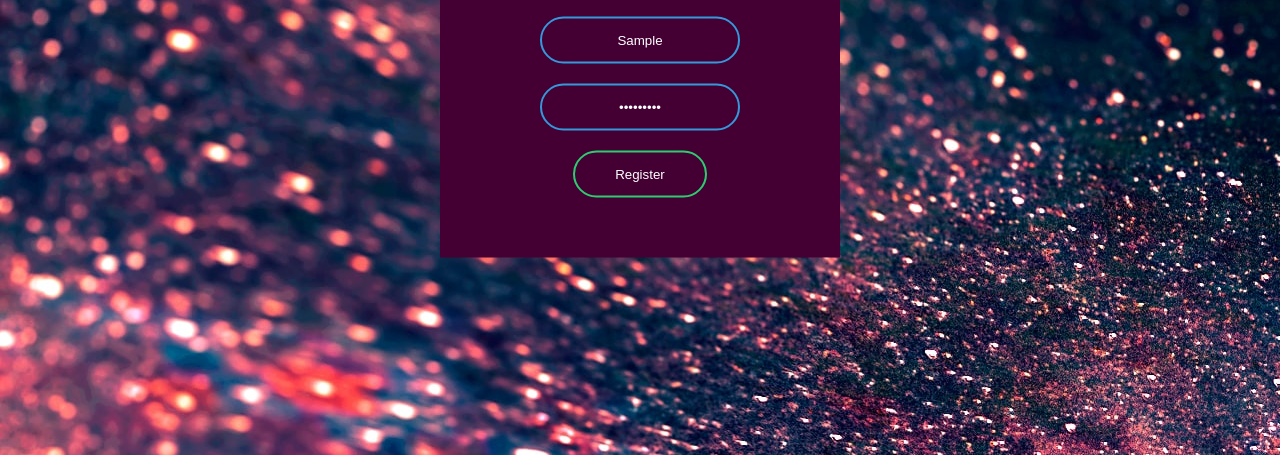
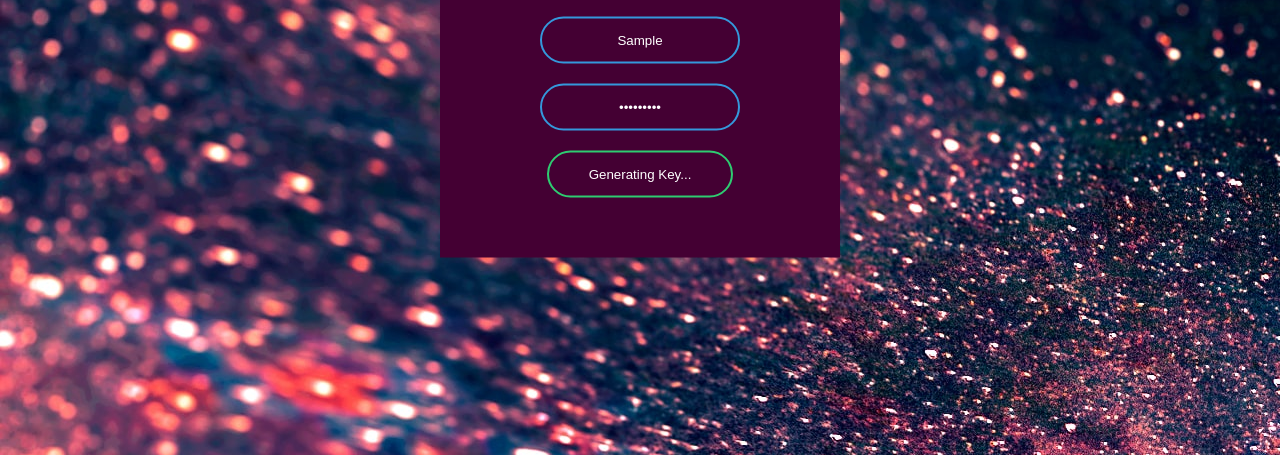
Before and after one commit to ScottBorland/AutoTuneWebsite, a plain HTML site: page register/register.html in a window 1280 px wide. Both pictures are taken after typing "name@example.com", "Sample", "Sample123" into the empty fields and a click on the input "Register". Shown: the part 345-800 px from the top of the page. Drawn offline with Linux system fonts and the light colour scheme; no server answers.

Commit message:
Prevented registration form being submitted multiple times

```diff
--- a/register/index.js
+++ b/register/index.js
@@ -34,7 +34,9 @@ form.addEventListener('submit', (event) => {
     const email = formData.get('email');
     const name = formData.get('uname');
     const password = formData.get('password');
-    console.log('form submitted')
+
+    form.submitButton.disabled = true;
+    form.submitButton.value = "Generating Key...";
 
     localStorage.removeItem("apikey");
 
@@ -55,6 +57,8 @@ form.addEventListener('submit', (event) => {
     .then(response => {
 
         if(!response.ok){
+            form.submitButton.disabled = false;
+            form.submitButton.value = "Submit";
             alert("Invalid request. Ensure username and password are longer than 6 characters and email is not already registered to an Autotune account")
             throw new Error('Invalid Request')
         }else{
--- a/register/register.html
+++ b/register/register.html
@@ -16,7 +16,7 @@
         <input type="text" id = "email" name="email" class = "email" placeholder="Email">
         <input type="text" id = "uname" name="uname" class = "uname" placeholder="Username">
         <input type="password" id = "password" name="password" class = "password" placeholder="Password">
-        <input type="submit" name="" value="Register">
+        <input type="submit" name="" id = "submitButton" value="Register">
       </form>
     </div>
 
```
